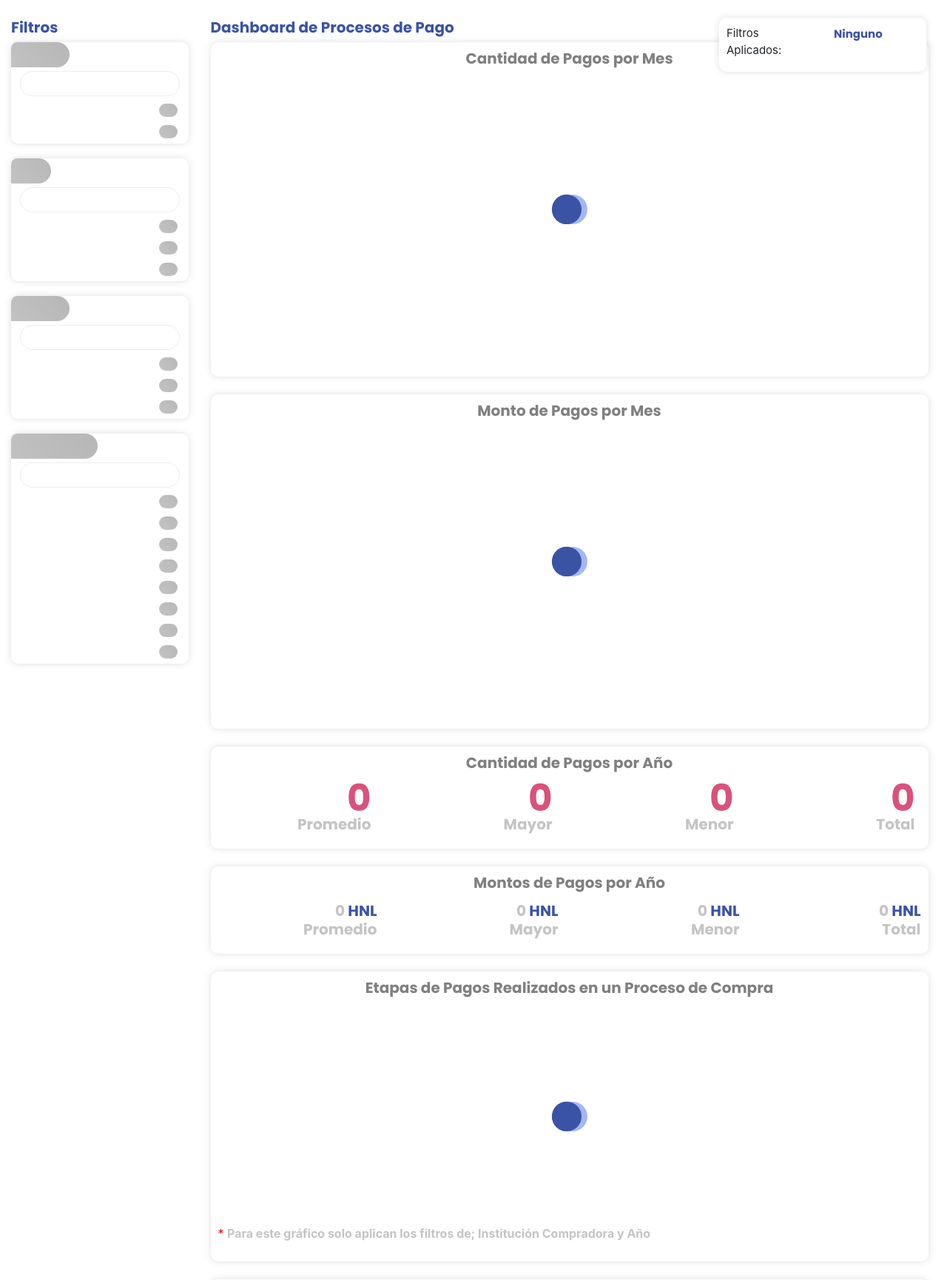
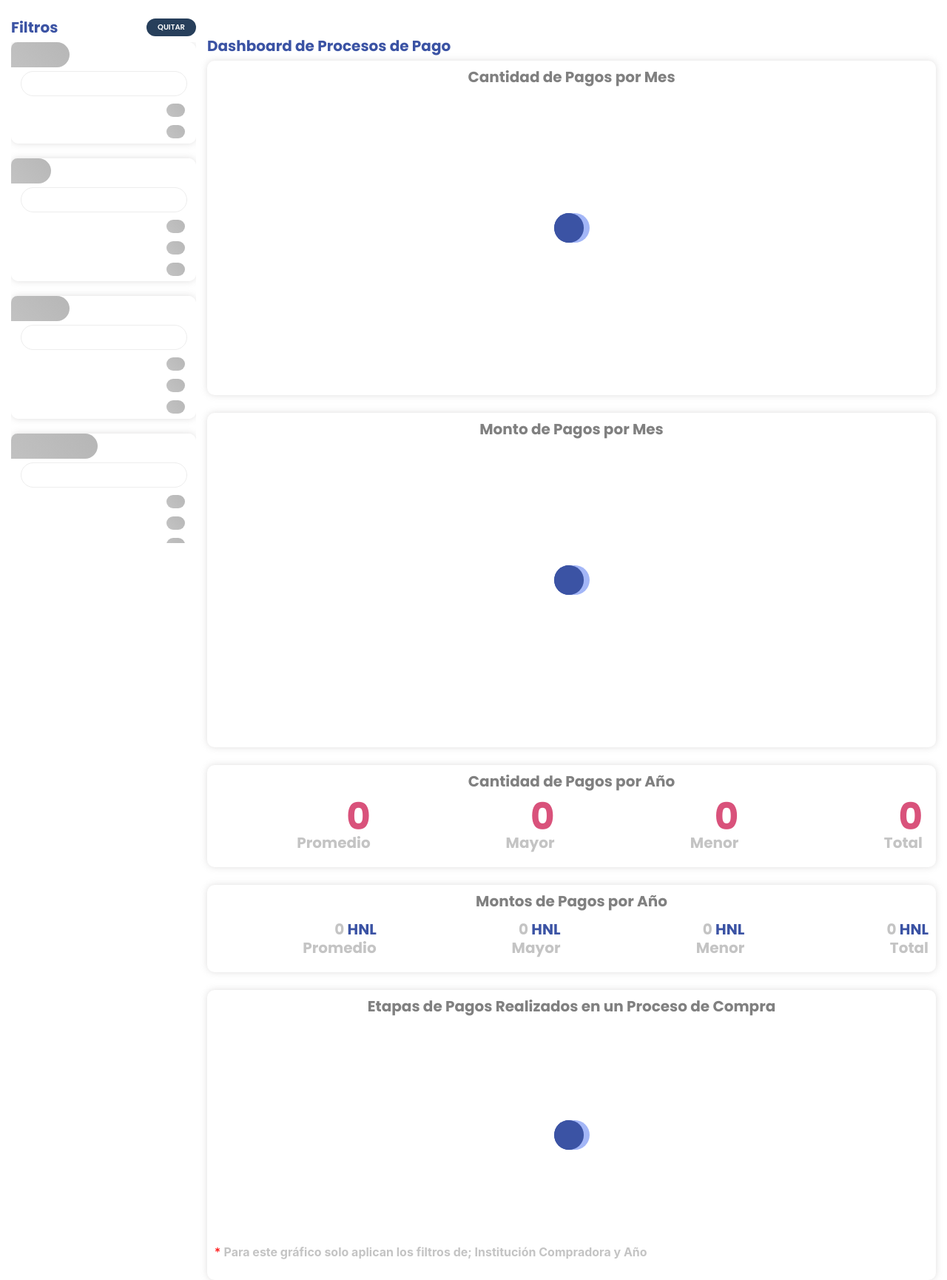
Before and after one commit to portaledcahn/edcahn_backend, a Django app: page /dashboardProcesosPago/ in a window 1280 px wide. Shown: the part 66-1796 px from the top of the page at 74% size. Run offline with Django 3.2, Linux system fonts and the light colour scheme; data that the repository does not hold is empty; parts of the project's set-up code (start-up, migrations or seed data) failed here and were passed over; some libraries are stand-ins or nearby versions.

Commit message:
cambio filtros

```diff
--- a/portaledcahn/settings.py
+++ b/portaledcahn/settings.py
@@ -86,7 +86,7 @@
         'NAME': 'ocdskingfisher',
         'USER': 'ocdskingfisher',
         'PASSWORD': 'ocdskingfisher',
-        'HOST': '34.74.53.102',
+        'HOST': '200.13.162.87',
         'PORT': '5432',
     },
     'default': {
--- a/portaledcahn_frontend/static/css/estilo.css
+++ b/portaledcahn_frontend/static/css/estilo.css
@@ -1411,7 +1411,7 @@
  }
 	.contenedorFiltrosBusqueda{
 			position: fixed;
-			z-index: 1;
+			z-index: 2;
 			background-color:white;
 			left:0;
 			width: 250px;
@@ -1478,6 +1478,8 @@
 	.tituloFiltrosAplicados{
 			font-size: 18px;
  }
+
+}
 .filtrosContenedoFiltrosBusqueda::-webkit-scrollbar-track,.list-container ul::-webkit-scrollbar-track {
 	-webkit-box-shadow: unset;
  /*inset 0 0 6px rgba(0,0,0,0.3);
@@ -1497,7 +1499,6 @@
  */
 	box-shadow: unset;
 	background-color: rgba(119, 121, 121,.5);
- }
 }
 .elementosResultadosResumen span{
 	padding:4px 15px;
@@ -2494,8 +2495,88 @@
 
 	background-size: 300% 300%;
 }
-
-
+@media only screen and (max-width:767px){
+	#filtrosAplicadosItems{
+		position: static!important;
+		margin-bottom: 15px;
+	}
+	.removerEspacio{
+		padding-left: 0;
+		padding-right: 0;
+	}
+	.busquedaEspaciadoHorizontal.elementosDashboard{
+		padding-right: 0;
+		padding-left: 0;
+	}
+
+}
+@media only screen and (min-width:768px){
+	#filtrosAplicadosItems{
+		/*bottom:10px;*/
+		opacity: 0.9;/*
+		width: calc(80% - 25px);
+		max-width: none!important;
+		padding-left:30px;
+		padding-right: 30px;*/
+
+		/*position: static!important;*/
+	}
+	.elementosDashboard .contenedorFiltrosBusqueda{
+		position: fixed!important;
+		background-color:white;
+		/*height: calc(100vh - 66px);
+		overflow-y: auto;*/
+		top:66px;
+		z-index: 2;
+		margin-top: 0;
+
+		}
+		.elementosDashboard .contenedorResultadosBusqueda{
+		margin-left: 250px;
+	}
+	.elementosDashboard .tituloFiltrosMenu{
+		margin-top: 25px;
+	}
+	.elementosDashboard .filtrosContenedoFiltrosBusqueda {
+		height: calc(100vh - 123px);
+		overflow-y: auto;
+		width: 100%;
+	}
+
+	.elementosDashboard .filtrosContenedoFiltrosBusqueda::-webkit-scrollbar-track,.list-container ul::-webkit-scrollbar-track {
+		-webkit-box-shadow: unset;
+	 /*inset 0 0 6px rgba(0,0,0,0.3);
+	 */
+		box-shadow: unset;
+		border-radius: 10px;
+		background-color: rgba(245, 245, 245,.5);
+	}
+	.elementosDashboard .filtrosContenedoFiltrosBusqueda::-webkit-scrollbar,.list-container ul::-webkit-scrollbar {
+		width: 8px;
+		background-color: rgba(245, 245, 245,.5);
+	}
+	.elementosDashboard .filtrosContenedoFiltrosBusqueda::-webkit-scrollbar-thumb,.list-container ul::-webkit-scrollbar-thumb {
+		border-radius: 10px;
+		-webkit-box-shadow:unset;
+	 /* inset 0 0 6px rgba(0,0,0,.3);
+	 */
+		box-shadow: unset;
+		background-color: rgba(119, 121, 121,.5);
+	}
+	.elementosDashboard #filtrosAplicadosItems{
+		display: none;
+	}
+	.elementosDashboard #quitarFiltros2{
+		display: initial!important;
+	}
+	.busquedaEspaciadoHorizontal.elementosDashboard{
+		padding-right: 0;
+	}
+
+}
+.elementosDashboard .contenedorFiltrosBusqueda{
+	padding-right: 0;
+}
 @-webkit-keyframes cargaEfectoAnimacion {
     0%{background-position:0% 50%}
     50%{background-position:100% 50%}
--- a/portaledcahn_frontend/static/js/dashboardProcesosPago.js
+++ b/portaledcahn_frontend/static/js/dashboardProcesosPago.js
@@ -1348,7 +1348,7 @@
 
 
     //SegregacionMontosContratos();
-    $('#quitarFiltros').on('click',function(e){
+    $('#quitarFiltros, #quitarFiltros2').on('click',function(e){
         PushDireccionGraficos(AccederUrlPagina({},true));
       });
 
@@ -1531,7 +1531,7 @@
     $('#listaFiltrosAplicados').html('');
     $.each(parametros,function(llave,filtro){
       $('#listaFiltrosAplicados').append(
-        $('<div>',{class:'grupoEtiquetaFiltro col-md-12 mb-1'}).append(
+        $('<div>',{class:'grupoEtiquetaFiltro col-md-12x mb-1x',style:'display:inline-block'}).append(
           $('<div>',{class:'grupoEtiquetaTitulo mr-1',text:filtrosAplicablesR[llave].titulo +':'}),
           $('<div>',{class:'filtrosAplicados'}).append(
             $('<div>',{class:'etiquetaFiltro','llave':llave,'valor':filtro}).append(
--- a/portaledcahn_frontend/templates/base.html
+++ b/portaledcahn_frontend/templates/base.html
@@ -33,7 +33,10 @@
        {% block container %}
        {% endblock %}
 
-       {% include "footer.html" %}
+
+
+{% if request.path != '/dashboardProcesosContratacion/' and request.path != '/indicadoresProcesosContratacion/' and request.path != '/dashboardProcesosPago/' %}{% include "footer.html" %}{% endif %}
+
       <script type="text/javascript" src="{% static 'plugins/intro.js-2.9.3/intro.min.js' %}"></script>
       <script type="text/javascript" src="{% static 'js/polyfill.js' %}"></script>
       <script type="text/javascript" src="{% static 'plugins/jquery-3.4.1/jquery-3.4.1.min.js' %}"></script>
--- a/portaledcahn_frontend/templates/dashboardProcesosPago/dashboardProcesosPago.html
+++ b/portaledcahn_frontend/templates/dashboardProcesosPago/dashboardProcesosPago.html
@@ -10,27 +10,11 @@
 {% endblock %}
 {% block container %}
 
-<div class="container-fluid  busquedaEspaciadoHorizontal">
-   <div class="cajonFiltrosAplicadosDashboard  cajonSombreado mt-4" id="filtrosAplicadosItems" style="position: fixed;right: 28px;z-index: 2; min-width: 280px;max-width: 600px;">
+<div class="container-fluid  busquedaEspaciadoHorizontal elementosDashboard">
 
-      <div class="row">
-                        <div class="col-6 col-sm-7 col-md-6">
-                           <div class="tituloFiltrosAplicados textoAlineadoIzquierda">Filtros Aplicados:</div>
-                        </div>
-                        <div class="col-6 col-sm-5 col-md-6 textoAlineadoIzquierda" id="contenedorSinFiltros">
-
-                             <h4 class="textoColorPrimario titularColor" style="margin-top:3px">Ninguno</h4>
-                           </div>
-                        <div class="col-6 col-sm-5 col-md-6 textoAlineadoDerecha" id="contenedorFiltros" style="display: none">
-
-                           <a href="javascript:void(0)" class="botonGeneral fondoColorSecundario" id="quitarFiltros" style="font-size: 10px"> Quitar Todos</a>
-                        </div>
-                     </div>
-      <div class="row textoAlineadoDerecha pt-2" id="listaFiltrosAplicados"></div>
-   </div>
    <div class="contenedorFiltrosBusqueda animated">
       <h4 class="textoColorPrimario tituloFiltrosMenu titularColor">
-         Filtros
+         Filtros <a href="javascript:void(0)" class="botonGeneral fondoColorSecundario" id="quitarFiltros2" style="font-size: 10px;float:right;display: none;" toolTexto="Quitar Todos los Filtros"> Quitar</a>
          <div class="cursorMano cerrarContenedorFiltrosBusqueda" style="display:none"><i class="fas fa-times textoColorGris"></i></div>
       </h4>
       <div class="filtrosContenedoFiltrosBusqueda">
@@ -140,10 +124,30 @@
 
       <div class="container-fluid contenedorBusqueda mb-5" >
          <div class="row">
-            <div class="col-6 col-sm-6 col-md-6">
+            <div class="col-12">
                <h4 class="textoColorPrimario tituloFiltrosMenu titularColor">
                   Dashboard de Procesos de Pago
                </h4>
+               <div class="cajonFiltrosAplicadosDashboard  cajonSombreado " id="filtrosAplicadosItems" style="position: fixed;right: 28px;z-index: 1; min-width: 280px;max-width: 600px;">
+
+                  <div class="row">
+                                    <div class="col-6 col-sm-7 col-md-6">
+                                       <div class="tituloFiltrosAplicados textoAlineadoIzquierda">Filtros Aplicados:</div>
+                                    </div>
+                                    <div class="col-6 col-sm-5 col-md-6 textoAlineadoIzquierda" id="contenedorSinFiltros">
+
+                                         <h4 class="textoColorPrimario titularColor" style="margin-top:3px">Ninguno</h4>
+                                       </div>
+                                    <div class="col-6 col-sm-5 col-md-6 textoAlineadoDerecha" id="contenedorFiltros" style="display: none">
+
+                                       <a href="javascript:void(0)" class="botonGeneral fondoColorSecundario" id="quitarFiltros" style="font-size: 10px"> Quitar Todos</a>
+                                    </div>
+                                    <div class="col-12" id="listaFiltrosAplicados">
+
+
+                                    </div>
+                                 </div>
+               </div>
             </div>
 
          </div>
@@ -340,6 +344,7 @@
             </div>
          </div>
       </div>
+      {% include "../footer.html" %}
    </div>
 </div>
 <div class="container-fluid">
```
Also changed, not shown: portaledcahn_frontend/static/js/dashboardProcesosContratacion.js (+77 -25 lines), portaledcahn_frontend/static/js/indicadoresProcesosContratacion.js (+27 -21 lines), portaledcahn_frontend/templates/dashboardProcesosContratacion/dashboardProcesosContratacion.html (+33 -25 lines), portaledcahn_frontend/templates/indicadoresProcesosContratacion/indicadoresProcesosContratacion.html (+25 -20 lines). Lines whose indentation alone changed are shown as unchanged.
